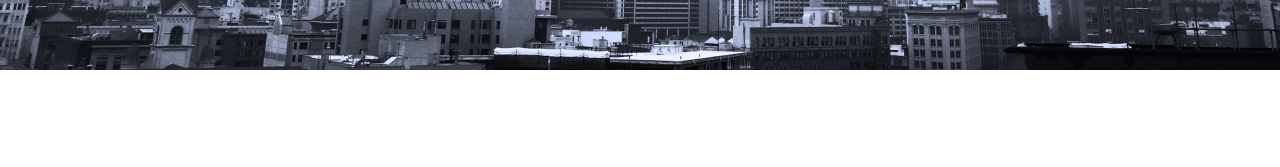
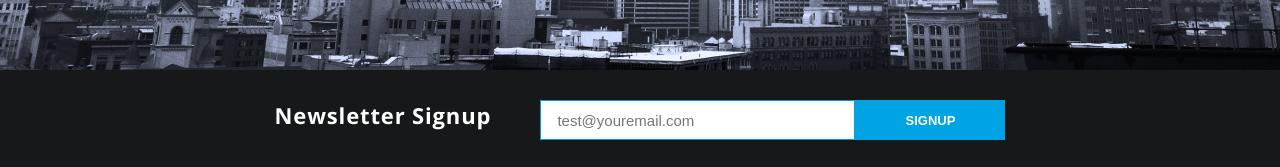
Before and after one commit to menuaone/konstrukt-website, a plain HTML site: page index.html in a window 1280 px wide. Shown: the part 1475-1642 px from the top of the page. Before the commit the page ends 1545 px from the top, so only its background shows below. Drawn offline with nearby package versions, Linux system fonts and the light colour scheme.

Commit message:
section 6 ready

```diff
--- a/index.html
+++ b/index.html
@@ -138,5 +138,23 @@
         </div>
     </section>
 
+    <!-- new sign in -->
+
+    <section class="news">
+        <div class="container">
+            <div class="input__inner">
+
+                <h2 class="news__title">Newsletter Signup</h2>
+
+                <div class="input__group">
+                    <input type="email" class="input" id="Email" name="Email" placeholder="test@youremail.com" autocomplete="off">
+                    <input class="button__submit" value="SIGNUP" type="submit">
+                </div>
+
+            </div>
+        </div>
+    </section>
+
+
 </body>
 </html>
--- a/style/main.css
+++ b/style/main.css
@@ -327,4 +327,82 @@ h1 {
     font-size: 13px;
     font-weight: 700;
     text-decoration: none;
+    transition: background-color .3s ease-in-out;
+  }
+
+  .get__formbutton:hover {
+    background-color: var(--sec-click);
+  }
+
+/* News */
+
+.news{
+    background-color: #171819;;
 }
+.input__inner {
+    display: flex;
+    justify-content: space-around;
+    padding: 30px 0;
+}
+.news__title {
+    color: var(--dif-color);
+    text-align: center;
+    font-size: 22px;
+    font-style: normal;
+    font-weight: 700;
+    letter-spacing: 0.846px;
+}
+
+/* input form */
+.input__group {
+    display: flex;
+    align-items: center;
+  }
+
+  .input {
+    min-height: 40px;
+
+
+    padding-top: 10px;
+    padding-bottom: 10px;
+    padding-left: 16px;
+    padding-right: 98px;
+
+    color: var(--main-text);
+    font-size: 15px;
+
+    border: 1px solid var(--main-click);
+  }
+
+.button__submit {
+    min-height: 40px;
+    width: 150px;
+
+    padding: 11px 49px;
+
+    color: #fff;
+    font-size: 13px;
+    font-style: normal;
+    font-weight: 700;
+    cursor: pointer;
+
+    border: none;
+    background-color: var(--main-click);
+    transition: background-color .3s ease-in-out;
+  }
+
+  .button__submit:hover {
+    background-color: var(--sec-click);
+  }
+
+  .input:focus, .input:focus-visible {
+    border-color: #3898EC;
+    outline: none;
+  }
+
+/* Нажатие на кнопку */
+.button__submit:active { /* Добавляем псевдокласс :active */
+    background-color: var(--sec-click);
+    box-shadow: 0 2px --main-text;
+    transform: translateY(0.5px);     /* Движение кнопки вниз */
+}
```
